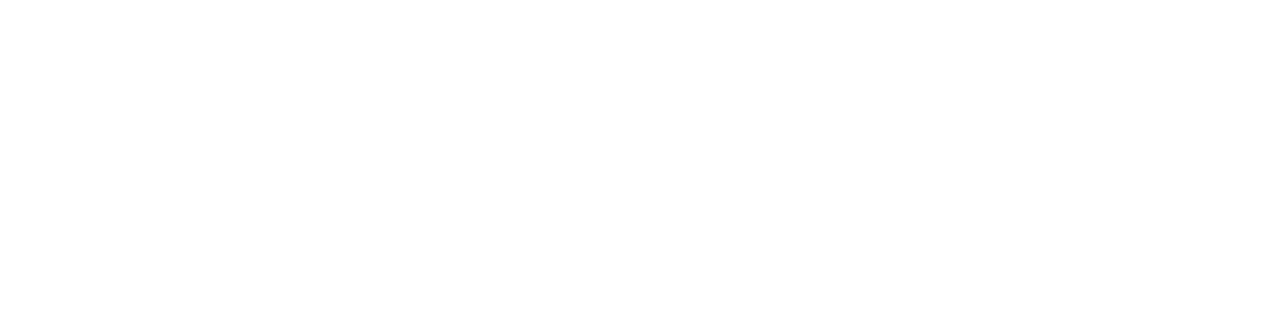
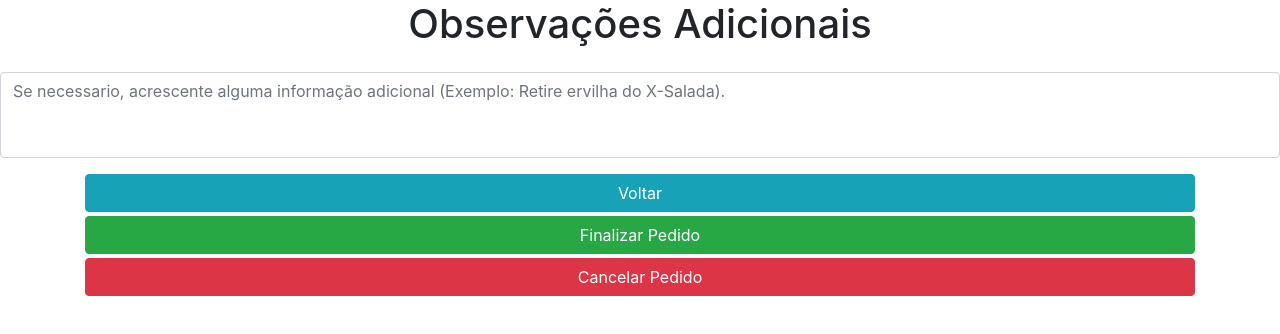
Before and after one commit to gdemko/Mini-iFood-BootstrapVue, a Nuxt app: page /obs in a window 1280 px wide. Before the commit this address had no page. Shown: the top 334 px of the page. Built offline with nearby package versions, Linux system fonts and the light colour scheme.

Commit message:
modificações de tela

```diff
--- a/nuxt.config.js
+++ b/nuxt.config.js
@@ -87,6 +87,10 @@ export default {
     middleware: ["auth"]
   },
 
+  server: {
+    port: 8000 // default: 3000
+  },
+
   // Build Configuration (https://go.nuxtjs.dev/config-build)
   build: {}
 };
--- /dev/null
+++ b/pages/obs/index.vue
@@ -0,0 +1,46 @@
+<template>
+    <div>
+    <h1 class="text-center">Observações Adicionais</h1>
+    <h4 class="mb-4"></h4>
+
+    <b-form-textarea
+      id="textarea"
+      v-model="text"
+      placeholder="Se necessario, acrescente alguma informação adicional (Exemplo: Retire ervilha do X-Salada)."
+      rows="3"
+      max-rows="6"
+    ></b-form-textarea>
+
+    <b-container class="bv-example-row mt-3">
+        <b-row class="text-center mb-1">
+          <b-col>
+            <b-button block variant="info" cols="12" md="auto">Voltar</b-button>
+          </b-col>
+        </b-row>
+
+        <b-row class="text-center mb-1">
+          <b-col>
+            <b-button block variant="success" cols="12" md="auto">Finalizar Pedido</b-button>
+          </b-col>
+        </b-row>
+
+        <b-row class="text-center mb-1">
+          <b-col>
+            <b-button block variant="danger" cols="12" md="auto">Cancelar Pedido</b-button>
+          </b-col>
+        </b-row>
+    </b-container>
+
+    <pre class="mt-3 mb-0">{{ text }}</pre>
+  </div>
+</template>
+
+<script>
+  export default {
+    data() {
+      return {
+        text: ''
+      }
+    }
+  }
+</script>
--- /dev/null
+++ b/pages/pedidoFinalizado/index.vue
@@ -0,0 +1,41 @@
+<template>
+    <div>
+
+        <b-container class="bv-example-row">
+            <b-row class="text-center mb-1">
+                <b-col>
+                    <b-card block bg-variant="success" text-variant="white" class="text-center" cols="12" md="auto">
+                        <b-card-text>{{user.name}} seu pedido foi registrado com Sucesso!! Tempo médio para retirada, 15 a 30 minutos. </b-card-text>
+                    </b-card>
+                </b-col>
+            </b-row>
+
+            <b-row class="text-center mb-1">
+                <b-col>
+                    <b-card block bg-variant="danger" text-variant="white" class="text-center">
+                        <b-card-text>Número do Pedido: ######</b-card-text>
+                    </b-card>
+                </b-col>
+            </b-row>
+
+            <b-row class="text-center mb-1">
+                <b-col>
+                    <b-card block bg-variant="info" text-variant="white" class="text-center">
+                        <b-card-text>Agradecemos pela sua preferência, bom apetite e não esqueça de nos mencionar nas redes sociais. ^-^</b-card-text>
+                    </b-card>
+                </b-col>
+            </b-row>
+        </b-container>
+
+    </div>
+</template>
+
+<script>
+export default {
+    data() {
+    return {
+      user: this.$auth.user
+    }
+  },
+}
+</script>
```
